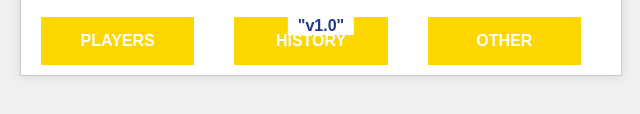
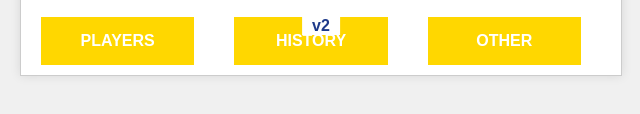
Before and after one commit to fktripodi/FlipsPlay, a plain HTML site: page index.html in a window 1280 px wide. Shown: the part 678-792 px from the top of the page, 319-959 px from the left. Drawn offline with Linux system fonts and the light colour scheme.

Commit message:
Add files via upload

```diff
--- a/css/styles.css
+++ b/css/styles.css
@@ -2,7 +2,7 @@
 
 /* Root Variables for Easy Manipulation */
 :root {
- --version-number: "v1.0"; /* Set the version number here */
+ --version-number: v2; /* Set the version number here */
   --chip-margin: 5px; /* Adjust this value to change the spacing between chips */
   --dark-blue: #1E3A8A;
   --white: #FFFFFF;
```
